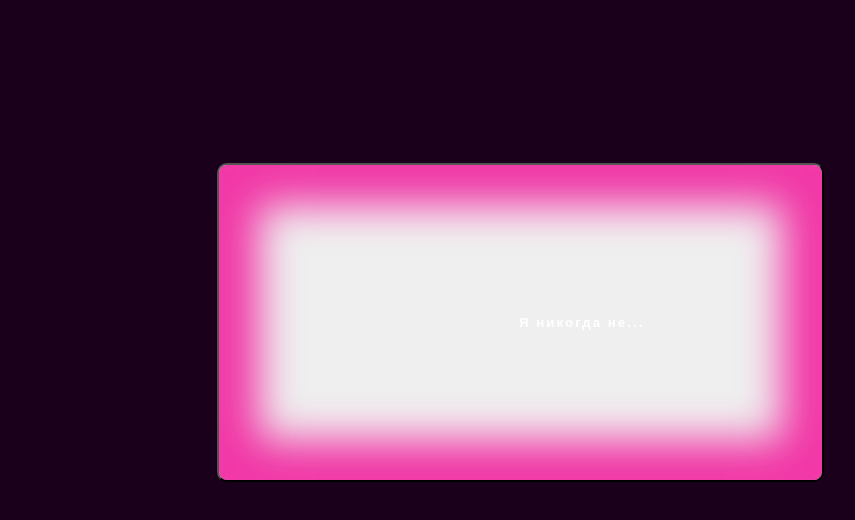
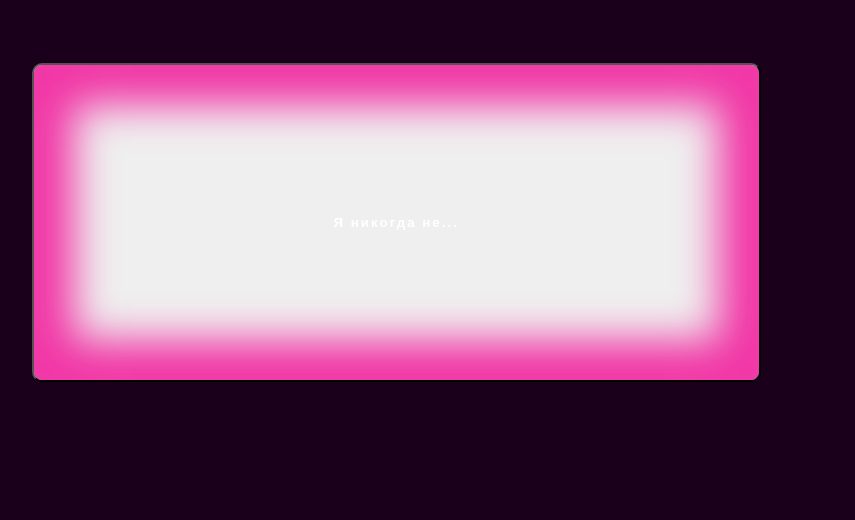
Before and after one commit to Alfurt/never-have-i-ever, a plain HTML site: page index.html in a window 1280 px wide. Shown: the top 520 px of the page, without its empty margins (307-1162 px from the left). Drawn offline with Linux system fonts and the light colour scheme.

Commit message:
Margin 0 px auto

```diff
--- a/style.css
+++ b/style.css
@@ -19,8 +19,7 @@ input {
   outline: none;
   display: inline-block;
   padding: 150px 300px;
-  margin: 100px 200px;
-  max-width: 80%;
+  margin: 0px auto;
   border-radius: 10px;
   box-shadow: 0 0 40px 40px #F137A6 inset, 0 0 0 0 #F137A6;
   font-family: 'Montserrat', sans-serif;
@@ -42,7 +41,7 @@ input:hover {
 
 
 .span-wrapper {
-  height: 300px;
+  height: 90%;
   display: flex;
   flex-direction: column;
   justify-content: flex-end;
```
